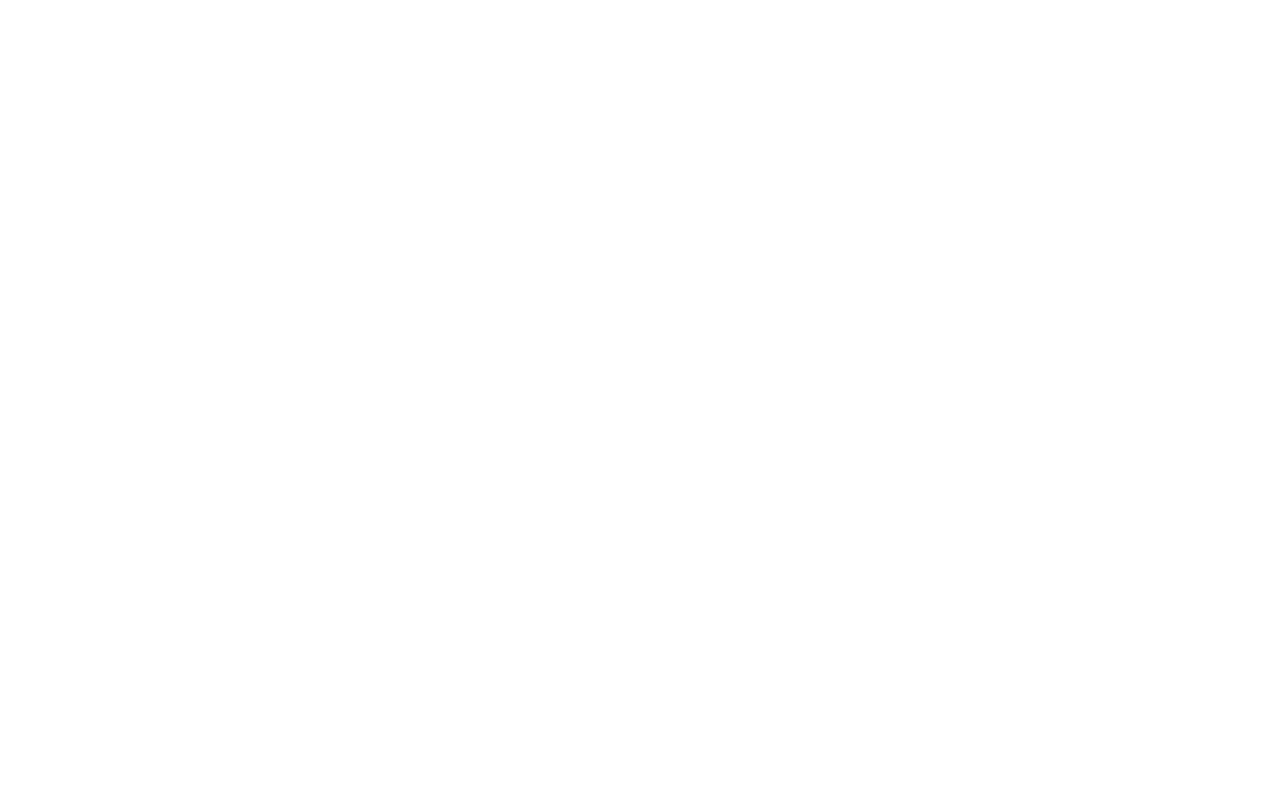
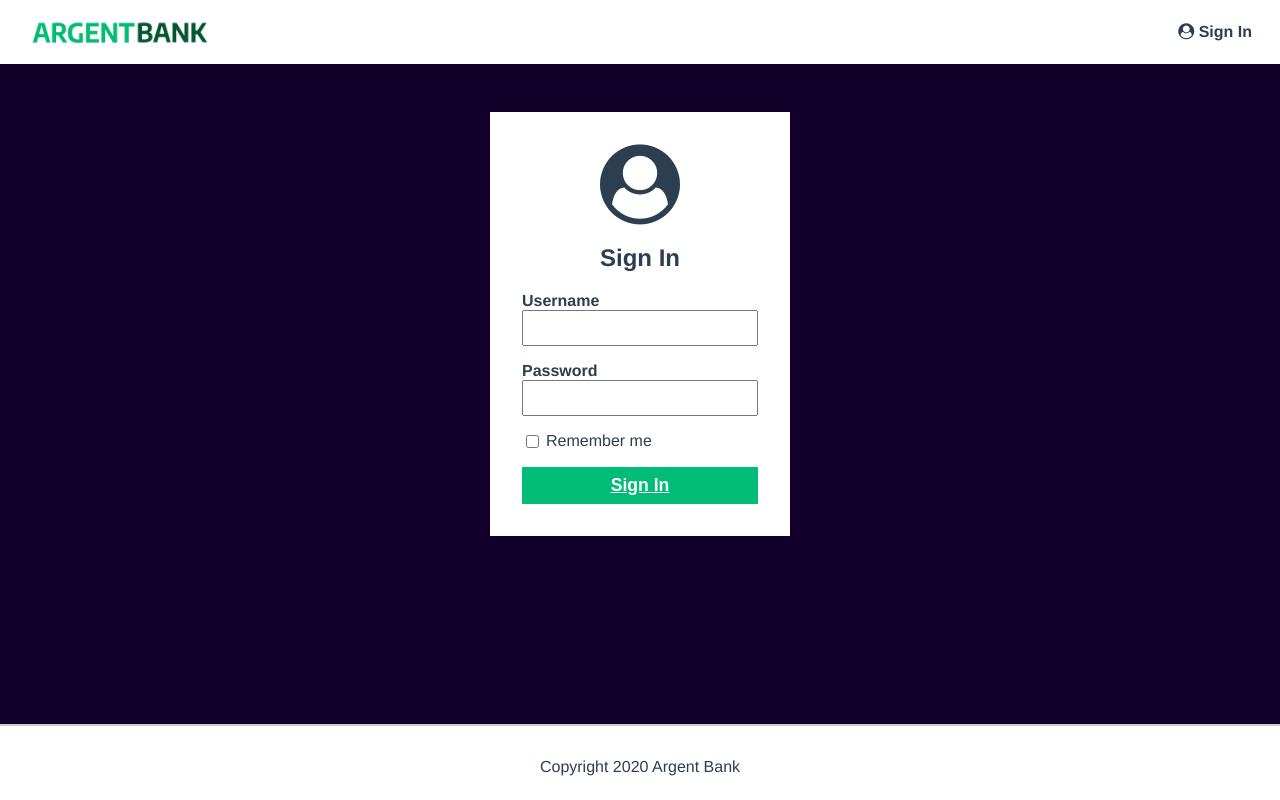
Before and after one commit to Allandrow/CyrilTiger_13_01122021, a React (Vite) app: page /login in a window 1280 px wide. Before the commit this address had no page. Built offline with nearby package versions, Linux system fonts and the light colour scheme.

Commit message:
#2 modified components names + routes to use login instead of sign-in

```diff
--- a/src/App.tsx
+++ b/src/App.tsx
@@ -1,12 +1,12 @@
 import { Route, Routes } from 'react-router'
 import { Home } from './pages/Home'
-import { Signin } from './pages/Signin'
+import { Login } from './pages/Login'
 
 function App() {
   return (
     <Routes>
       <Route path="/" element={<Home />} />
-      <Route path="sign-in" element={<Signin />} />
+      <Route path="login" element={<Login />} />
     </Routes>
   )
 }
--- a/src/components/navigation/Navigation.tsx
+++ b/src/components/navigation/Navigation.tsx
@@ -13,7 +13,7 @@ export const Navigation = () => {
         <h1 className="sr-only">Argent Bank</h1>
       </Link>
       <div>
-        <Link to="/sign-in" className="main-nav-item">
+        <Link to="/login" className="main-nav-item">
           <i className="fa fa-user-circle"></i>
           <span> Sign In</span>
         </Link>
@@ -21,4 +21,3 @@ export const Navigation = () => {
     </nav>
   )
 }
-// TODO : modify sign-in href to sign-in page/layout
--- a/src/pages/Signin.tsx
+++ b/src/pages/Login.tsx
@@ -1,6 +1,6 @@
 import { MainLayout } from '../layout/MainLayout'
 
-export const Signin = () => {
+export const Login = () => {
   return (
     <MainLayout>
       <main className="main bg-dark">
```
